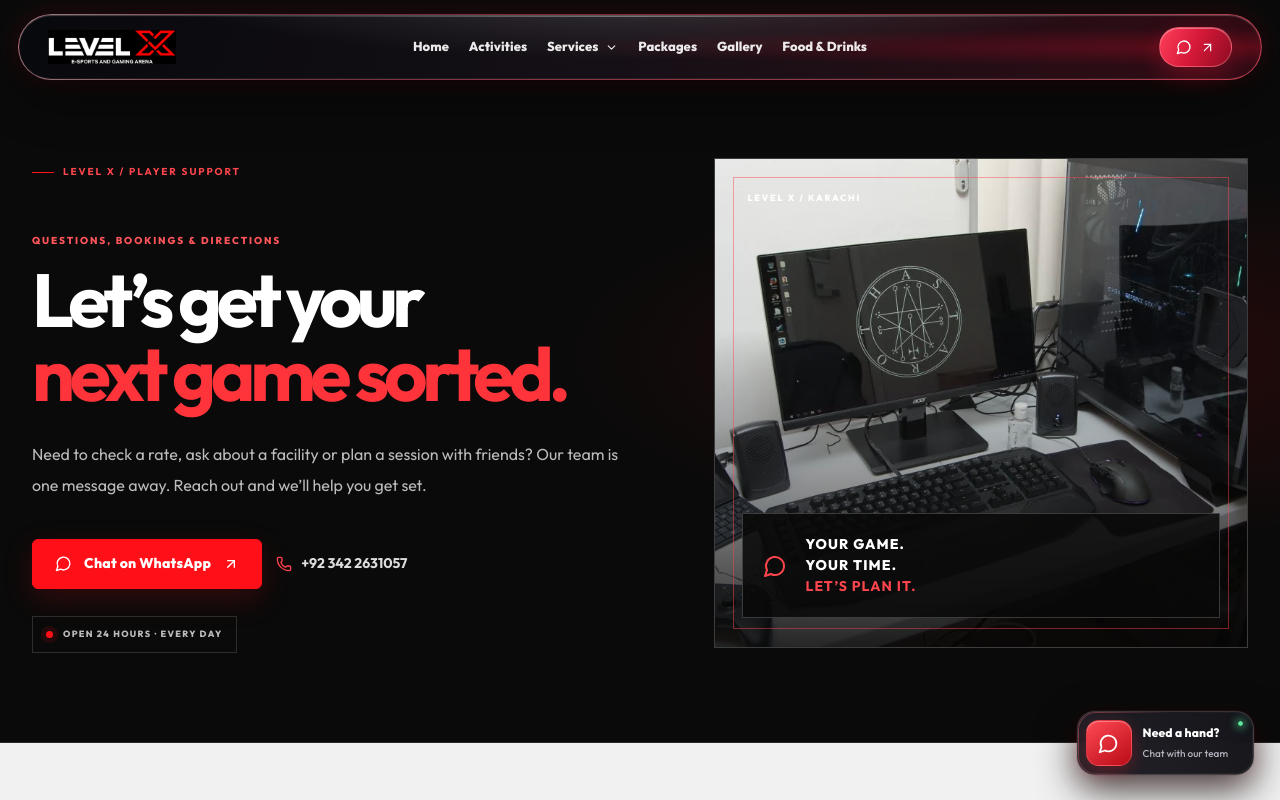
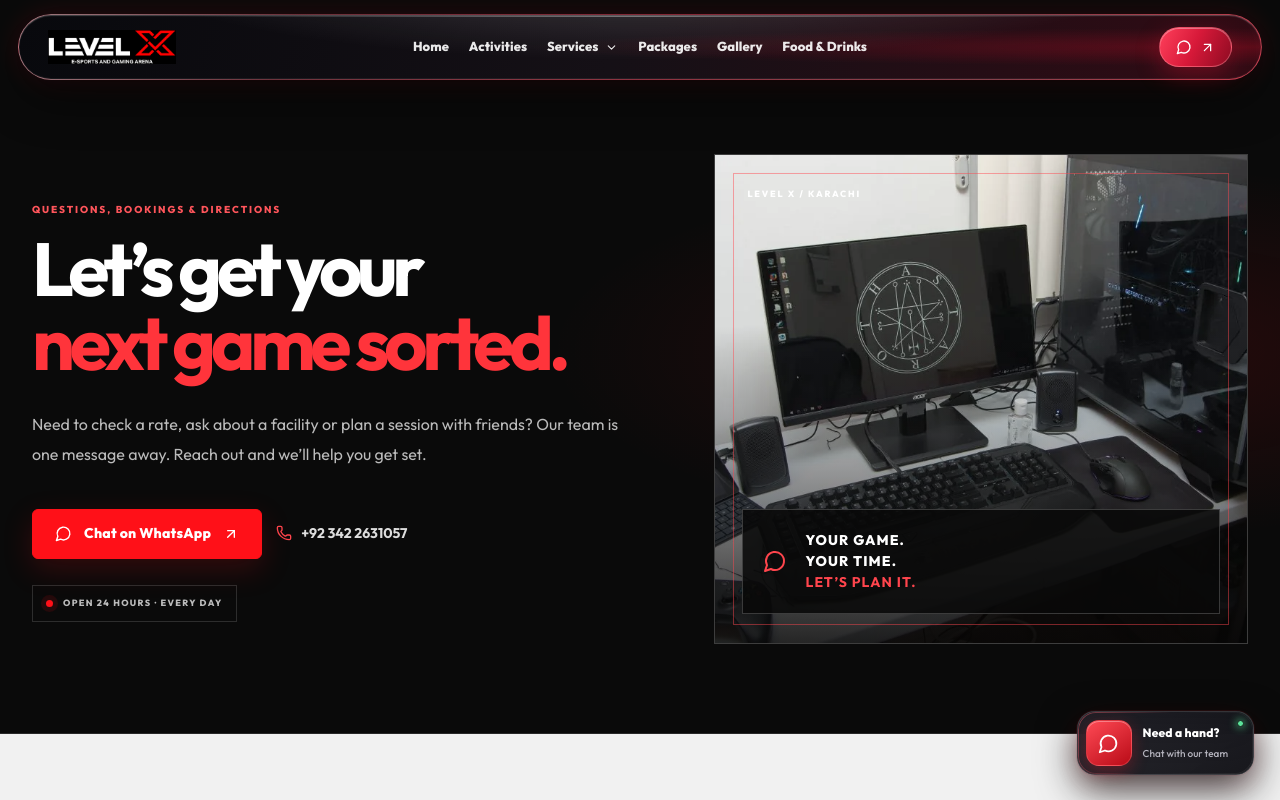
Before and after one commit to syedhussainabbaszaidi/levelxgamingarena, a Next.js app: page /contact-us in a window 1280 px wide. Shown: the top 800 px of the page. Built offline with nearby package versions, Linux system fonts and the light colour scheme.

Commit message:
Remove player support eyebrow from contact hero

```diff
--- a/app/contact-us/page.tsx
+++ b/app/contact-us/page.tsx
@@ -6,7 +6,7 @@ import { pageMetadata } from "../seo";
 export const metadata:Metadata=pageMetadata({title:"Contact Level X Gaming Arena | WhatsApp Bookings",description:"Contact Level X Gaming Arena in Karachi for PC gaming, PS5, snooker, table tennis, pool, VIP rooms, current rates and session bookings.",path:"/contact-us/",keywords:["contact Level X Gaming Arena","gaming zone Karachi contact","book gaming Karachi","WhatsApp gaming booking Karachi","gaming arena phone Karachi"]});
 const steps=[{icon:Gamepad2,title:"Choose your activity",copy:"Tell us whether you’re planning a PC, PS5, snooker or table tennis session."},{icon:CalendarDays,title:"Pick a time",copy:"Share your preferred date and time so our team can check availability."},{icon:Users,title:"Bring your crew",copy:"Let us know your group size and we’ll help confirm the right setup."}];
 export default function Contact(){return <>
-<section className="contact-editorial-hero"><div className="container contact-editorial-grid"><div className="contact-editorial-copy"><span className="eyebrow">LEVEL X / PLAYER SUPPORT</span><p className="contact-hero-kicker">QUESTIONS, BOOKINGS & DIRECTIONS</p><h1>Let’s get your<br/><em>next game sorted.</em></h1><p className="contact-hero-description">Need to check a rate, ask about a facility or plan a session with friends? Our team is one message away. Reach out and we’ll help you get set.</p><div className="contact-hero-actions"><WhatsAppButton message="Hi Level X, I would like to check availability and book a session. Please guide me." label="Chat on WhatsApp"/><a className="contact-call-link" href="tel:+923422631057"><Phone size={16}/>{phoneDisplay}</a></div><span className="contact-hours-pill"><i/>OPEN 24 HOURS · EVERY DAY</span></div><div className="contact-editorial-art"><div className="contact-art-image"/><div className="contact-art-outline"/><div className="contact-art-card"><MessageCircle size={24}/><span>YOUR GAME.<br/>YOUR TIME.<br/><b>LET’S PLAN IT.</b></span></div><span className="contact-art-caption">LEVEL X / KARACHI</span></div></div></section>
+<section className="contact-editorial-hero"><div className="container contact-editorial-grid"><div className="contact-editorial-copy"><p className="contact-hero-kicker">QUESTIONS, BOOKINGS & DIRECTIONS</p><h1>Let’s get your<br/><em>next game sorted.</em></h1><p className="contact-hero-description">Need to check a rate, ask about a facility or plan a session with friends? Our team is one message away. Reach out and we’ll help you get set.</p><div className="contact-hero-actions"><WhatsAppButton message="Hi Level X, I would like to check availability and book a session. Please guide me." label="Chat on WhatsApp"/><a className="contact-call-link" href="tel:+923422631057"><Phone size={16}/>{phoneDisplay}</a></div><span className="contact-hours-pill"><i/>OPEN 24 HOURS · EVERY DAY</span></div><div className="contact-editorial-art"><div className="contact-art-image"/><div className="contact-art-outline"/><div className="contact-art-card"><MessageCircle size={24}/><span>YOUR GAME.<br/>YOUR TIME.<br/><b>LET’S PLAN IT.</b></span></div><span className="contact-art-caption">LEVEL X / KARACHI</span></div></div></section>
 <section className="contact-details-section"><div className="container"><div className="contact-details-heading"><div><span className="eyebrow">GET IN TOUCH</span><h2>Reach the <em>arena.</em></h2></div><p>For the quickest response about bookings and availability, WhatsApp is the easiest way to reach our team.</p></div><div className="contact-details-grid"><div className="contact-channel-list">
 <a className="contact-channel-card" href={whatsappLink("Hi Level X, I have an enquiry about visiting the gaming arena.")} target="_blank" rel="noopener noreferrer"><span className="contact-channel-icon"><MessageCircle size={22}/></span><span><small>FASTEST RESPONSE</small><strong>WhatsApp</strong><b>Chat about bookings & rates</b></span><ArrowUpRight size={19}/></a>
 <a className="contact-channel-card" href="tel:+923422631057"><span className="contact-channel-icon"><Phone size={22}/></span><span><small>CALL THE ARENA</small><strong>{phoneDisplay}</strong><b>Speak with our team</b></span><ArrowUpRight size={19}/></a>
```
